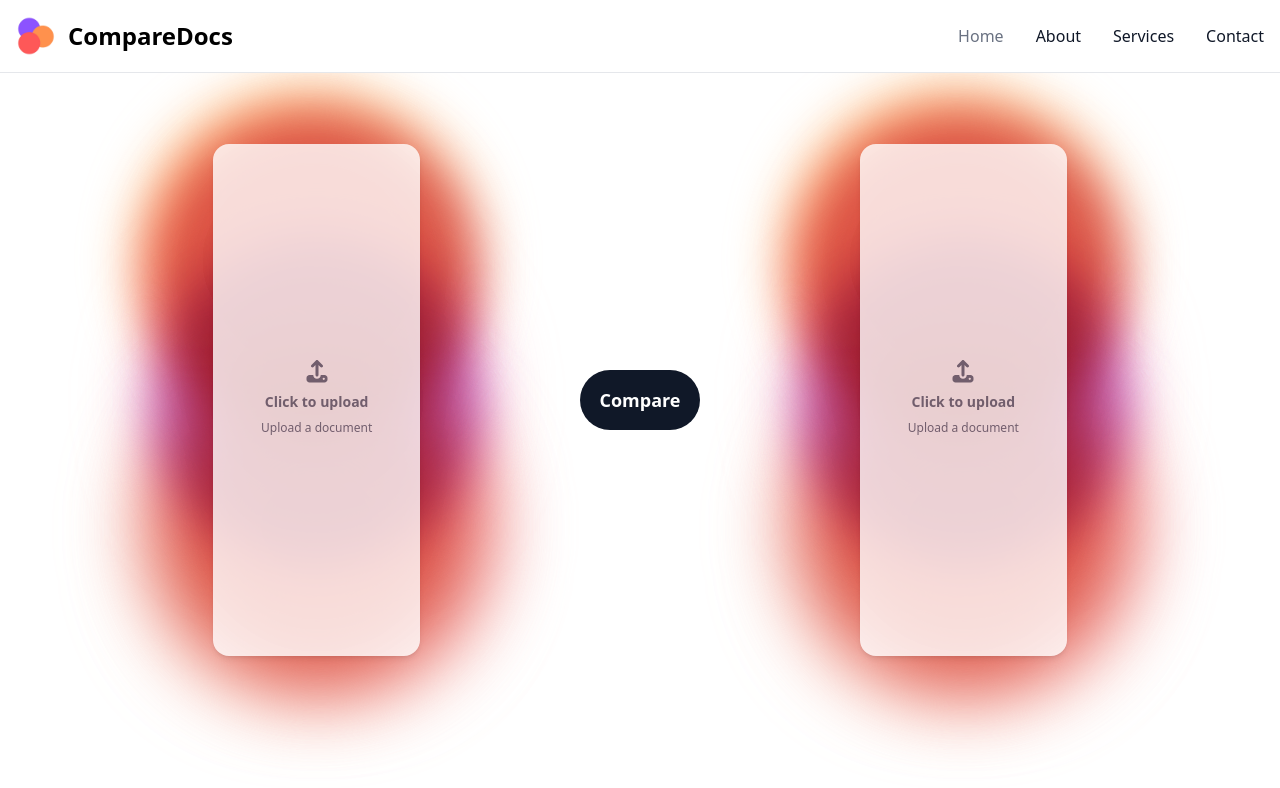
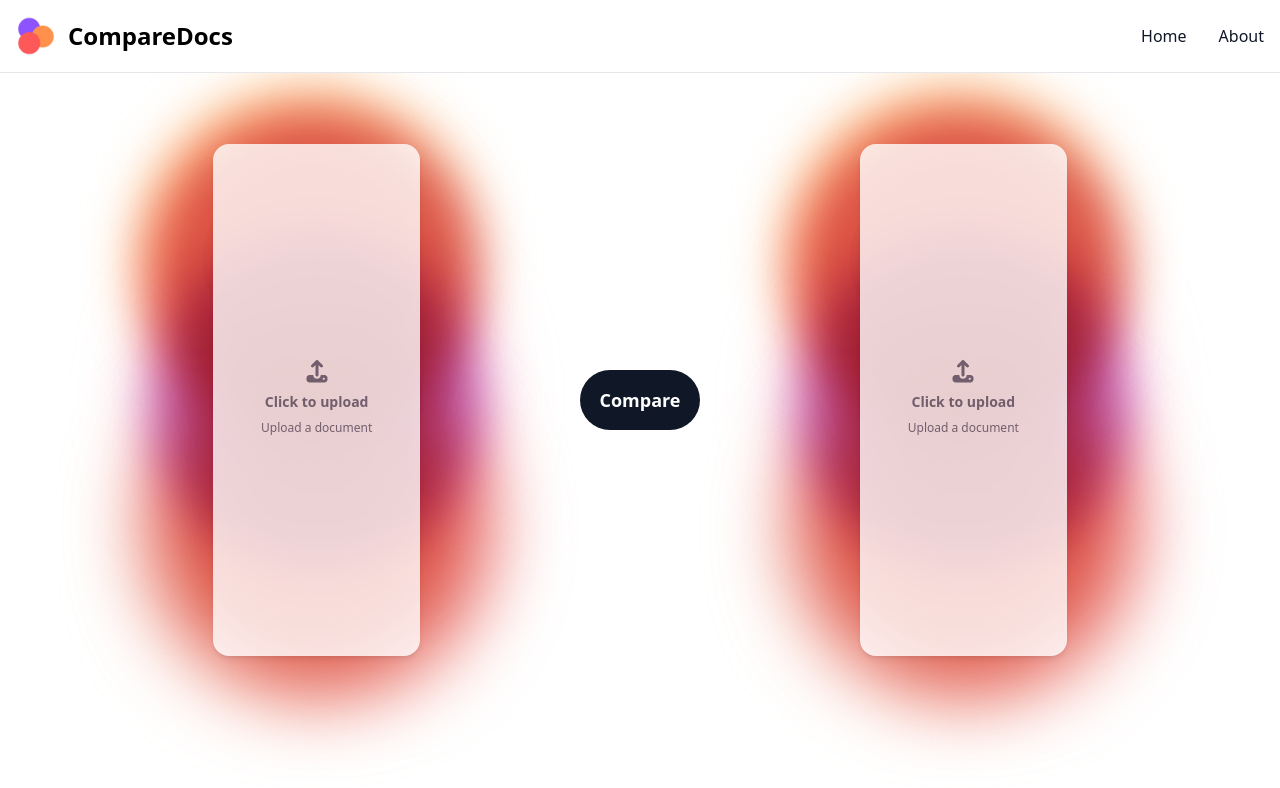
Before and after one commit to BrindzaB/CompareDocs, a React (Vite) app in the folder frontend/: page / in a window 1280 px wide. Shown: the top 788 px of the page. Built offline with nearby package versions, Linux system fonts and the light colour scheme.

Commit message:
navbar layout changes

```diff
--- a/frontend/src/components/Navbar.jsx
+++ b/frontend/src/components/Navbar.jsx
@@ -2,25 +2,19 @@
 function Navbar() {
 
     return (
-        <nav class="bg-white dark:bg-gray-900 fixed w-full z-20 top-0 start-0 border-b border-gray-200 dark:border-gray-600">
+        <nav class="bg-white fixed w-full z-20 top-0 start-0 border-b border-gray-200">
             <div class="max-w-screen-xl flex flex-wrap items-center justify-between mx-auto p-4">
                 <div class="flex items-center space-x-3 rtl:space-x-reverse">
                     <img src="/images/logo.png" class="h-10" alt="Flowbite Logo"/>
-                    <span class="self-center text-2xl font-semibold whitespace-nowrap dark:text-white">CompareDocs</span>
+                    <span class="self-center text-2xl font-semibold whitespace-nowrap">CompareDocs</span>
                 </div>
                 <div class="items-center justify-between hidden w-full md:flex md:w-auto md:order-1" id="navbar-sticky">
                     <ul class="flex flex-col p-4 md:p-0 mt-4 font-medium border border-gray-100 rounded-lg bg-gray-50 md:space-x-8 rtl:space-x-reverse md:flex-row md:mt-0 md:border-0 md:bg-white">
                     <li>
-                        <a href="#" class="block py-2 px-3 text-white bg-blue-700 rounded-sm md:bg-transparent md:text-gray-500 md:p-0" aria-current="page">Home</a>
+                        <a href="#" class="block p-0 text-gray-900 rounded-sm hover:bg-gray-100">Home</a>
                     </li>
                     <li>
-                        <a href="#" class="block py-2 px-3 text-gray-900 rounded-sm hover:bg-gray-100 md:hover:bg-transparent md:hover:text-gray-500 md:p-0">About</a>
-                    </li>
-                    <li>
-                        <a href="#" class="block py-2 px-3 text-gray-900 rounded-sm hover:bg-gray-100 md:hover:bg-transparent md:hover:text-gray-500 md:p-0">Services</a>
-                    </li>
-                    <li>
-                        <a href="#" class="block py-2 px-3 text-gray-900 rounded-sm hover:bg-gray-100 md:hover:bg-transparent md:hover:text-gray-500 md:p-0">Contact</a>
+                        <a href="#" class="block p-0 text-gray-900 rounded-sm hover:bg-gray-100">About</a>
                     </li>
                     </ul>
                 </div>
```
